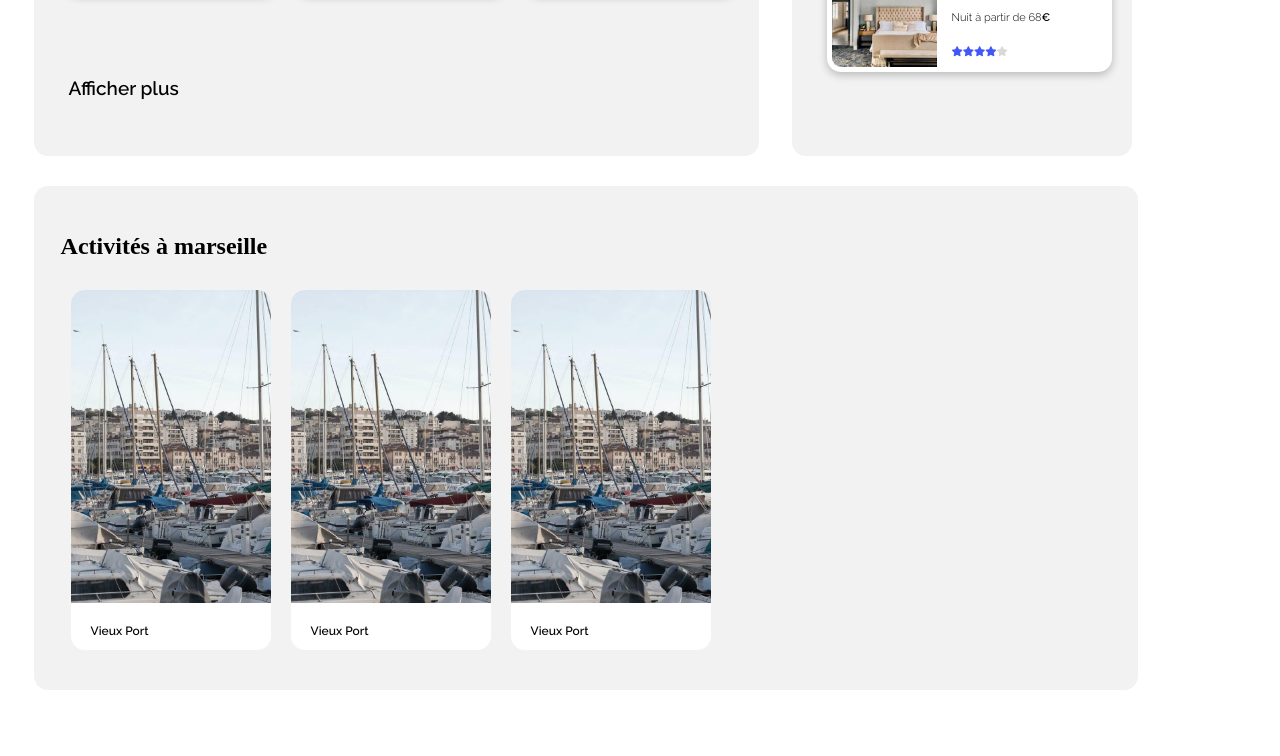
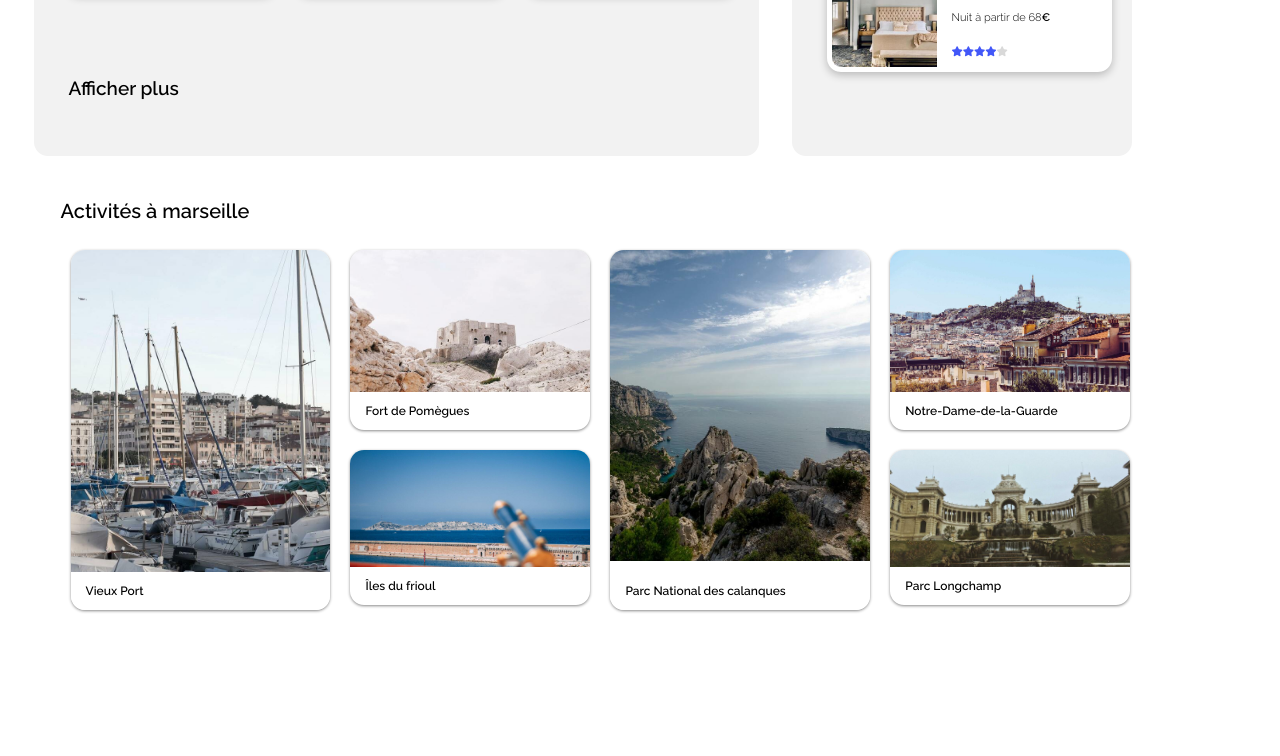
Before and after one commit to Pierrote52/P2_Inza_Pierre, a plain HTML site: page index.html in a window 1280 px wide. Shown: the part 946-1702 px from the top of the page. After the commit the page ends 1639 px from the top, so only its background shows below. Drawn offline with Linux system fonts and the light colour scheme.

Commit message:
Fin des Activités à Marseille

```diff
--- a/index.html
+++ b/index.html
@@ -193,18 +193,40 @@
                     <p>Vieux Port </p>
                 </figcaption>
             </figure>
-            <figure class = "Vieux_port">
-                <div class = "CadragePourVieuxPort"><img src="images/activites/3_medium/vieuxPort.jpg" alt = "Photo du vieux Port de Marseille"></div>
+            <div class = "deuxiem_colone">
+            <figure class = "FortDePomègues">
+                <div class = "CadrageFortDePomègues"><img src="images/activites/3_medium/Fort de Pomègues.jpg" alt = "Photo Fort de Pomègues"></div>
                 <figcaption class = "TitreImage">
-                    <p>Vieux Port </p>
+                    <p>Fort de Pomègues</p>
                 </figcaption>
             </figure>
-            <figure class = "Vieux_port">
-                <div class = "CadragePourVieuxPort"><img src="images/activites/3_medium/vieuxPort.jpg" alt = "Photo du vieux Port de Marseille"></div>
+            <figure class = "îles_du_Frioul">
+                <div class = "CadrageDuFrioul"><img src="images/activites/3_medium/Iles de Frioul.jpg" alt = "Photo ïles du Frioul "></div>
                 <figcaption class = "TitreImage">
-                    <p>Vieux Port </p>
+                    <p>Îles du frioul</p>
                 </figcaption>
             </figure>
+        </div>
+        <figure class = "Parc_National_des_calanques">
+            <div class = "CadrageCalanques"><img src="images/activites/3_medium/Parc National des Calanques.jpg" alt = "Photo des Calanques "></div>
+            <figcaption class = "TitreImage">
+                <p>Parc National des calanques</p>
+            </figcaption>
+        </figure>
+        <div class = "troisieme_colone">
+            <figure class = "Notre_Dame_de_la_Garde">
+                <div class = "CadrageNotreDame"><img src="images/activites/3_medium/Notre Dame de la guarde.jpg" alt = "Photo Notre Dame de la Guarde"></div>
+                <figcaption class = "TitreImage">
+                    <p>Notre-Dame-de-la-Guarde</p>
+                </figcaption>
+            </figure>
+            <figure class = "Parc_Longchamp">
+                <div class = "CadrageParc_Longchamp"><img src="images/activites/3_medium/Parc Longchamp.jpg" alt = "Photo Parc Longchamp"></div>
+                <figcaption class = "TitreImage">
+                    <p>Parc Longchamp</p>
+                </figcaption>
+            </figure>
+        </div>
 
 
         </div>
--- a/style.css
+++ b/style.css
@@ -369,13 +369,10 @@ input + p{
 /*LES ACTIVITES A MARSEILLE SECTION */
 .Activités_à_Marseille{
 
-    background-color: rgb(242,242,242,242);
     border-radius: 14px;
-    width: 1050px;
+    width: 1130px;
     height: 450px;
-    margin-right:33px;
-    margin-bottom: 33px;
-    margin-top: 30px;
+
     padding: 27px;
     overflow: hidden;
 }
@@ -383,15 +380,26 @@ input + p{
     display: flex;
     height: 600px;
 
+
+}
+.Activités_à_Marseille h2{
+    font-family: 'Raleway';
+    font-size: 20px;
+    font-weight: 550;
+
+
 }
 .Activités_à_Marseille .Vieux_port{
+
+    box-shadow: 0px 1px 3px 0px #888888;
     display: flex;
     flex-direction: column;
     position: relative;
     border-radius: 14px;
     overflow: hidden;
     height: 360px;
-    width: 200px;
+    width: 23%;
+
     background-color: white;
     margin: 10px;
 
@@ -406,20 +414,171 @@ input + p{
 
 .Activités_à_Marseille .Vieux_port img{
     position: absolute;
-    left:-130px;
-    width: 470px;
+    left:-150px;
+    width: 560px;
 }
 .Activités_à_Marseille .Vieux_port .TitreImage{
     background-color: white;
 
 }
 
-.Activités_à_Marseille .Vieux_port .TitreImage p{
+.deuxiem_colone{
+    display: flex;
+    flex-direction: column;
+    width: 23%;
+}
+.Activités_à_Marseille .FortDePomègues{
+
+  box-shadow: 0px 1px 3px 0px #888888;
+
+    display: flex;
+    flex-direction: column;
+    position: relative;
+    border-radius: 14px;
+    overflow: hidden;
+    height: 180px;
+
+    background-color: white;
+    margin: 10px;
+
+}
+.Activités_à_Marseille .FortDePomègues .CadrageFortDePomègues{
+
+    height: 280px;
+    overflow: hidden;
+    position : relative;
+}
+
+.Activités_à_Marseille .FortDePomègues img{
     position: absolute;
-    bottom:0px;
-    left: 20px;
+    top:-100px;
+    left: 0px;
+    width: 250px;
+}
+.Activités_à_Marseille .îles_du_Frioul{
+
+  box-shadow: 0px 1px 3px 0px #888888;
+
+    display: flex;
+    flex-direction: column;
+    position: relative;
+    border-radius: 14px;
+    overflow: hidden;
+    height: 155px;
+    background-color: white;
+    margin: 10px;
+
+}
+
+.Activités_à_Marseille .îles_du_Frioul .CadrageDuFrioul{
+
+    height: 280px;
+    overflow: hidden;
+    position : relative;
+}
+
+.Activités_à_Marseille .îles_du_Frioul img{
+    position: absolute;
+    left: 0px;
+    width: 250px;
+}
+.TitreImage p{
+
     font-family: 'Raleway';
     font-size: 12px;
     font-weight: 550;
+    padding-left: 15px;
 
 }
+
+.Activités_à_Marseille .Parc_National_des_calanques{
+
+  box-shadow: 0px 1px 3px 0px #888888;
+    display: flex;
+    flex-direction: column;
+    position: relative;
+    border-radius: 14px;
+    overflow: hidden;
+    height: 360px;
+    width: 23%;
+    background-color: white;
+    margin: 10px;
+
+}
+.Activités_à_Marseille .Parc_National_des_calanques .CadrageCalanques{
+    position: relative;
+    height: 340px;
+    overflow: hidden;
+
+}
+
+
+.Activités_à_Marseille .Parc_National_des_calanques img{
+    position: absolute;
+    left:-130px;
+    width: 470px;
+}
+.Activités_à_Marseille .Parc_National_des_calanques .TitreImage{
+    background-color: white;
+
+}
+.troisieme_colone{
+    display: flex;
+    flex-direction: column;
+    width: 23%;
+}
+.Activités_à_Marseille .Notre_Dame_de_la_Garde{
+
+  box-shadow: 0px 1px 3px 0px #888888;
+
+    display: flex;
+    flex-direction: column;
+    position: relative;
+    border-radius: 14px;
+    overflow: hidden;
+    height: 180px;
+
+    background-color: white;
+    margin: 10px;
+
+}
+.Activités_à_Marseille .Notre_Dame_de_la_Garde .CadrageNotreDame{
+
+    height: 280px;
+    overflow: hidden;
+    position : relative;
+}
+
+.Activités_à_Marseille .Notre_Dame_de_la_Garde img{
+    position: absolute;
+    left: 0px;
+    width: 250px;
+}
+.Activités_à_Marseille .Parc_Longchamp{
+
+    display: flex;
+
+  box-shadow: 0px 1px 3px 0px #888888;
+    flex-direction: column;
+    position: relative;
+    border-radius: 14px;
+    overflow: hidden;
+    height: 155px;
+    background-color: white;
+    margin: 10px;
+
+}
+
+.Activités_à_Marseille .Parc_Longchamp .CadrageParc_Longchamp{
+
+    height: 280px;
+    overflow: hidden;
+    position : relative;
+}
+
+.Activités_à_Marseille .Parc_Longchamp img{
+    position: absolute;
+    top:-30px;
+    left:0px;
+    width: 240px;
+}
```
